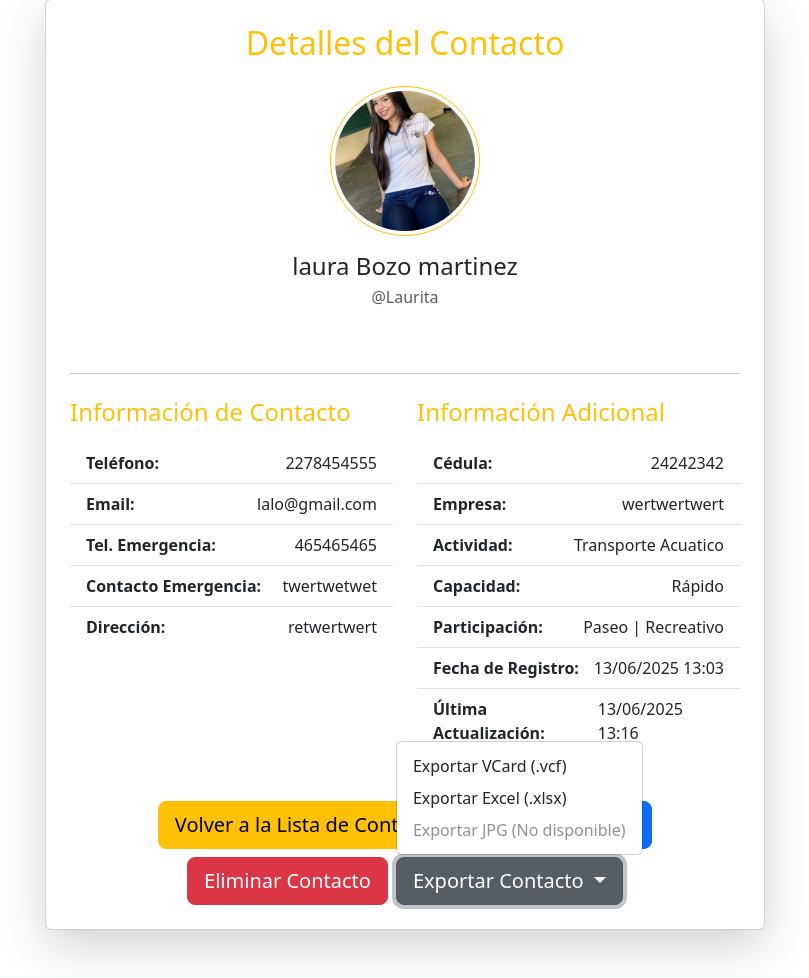
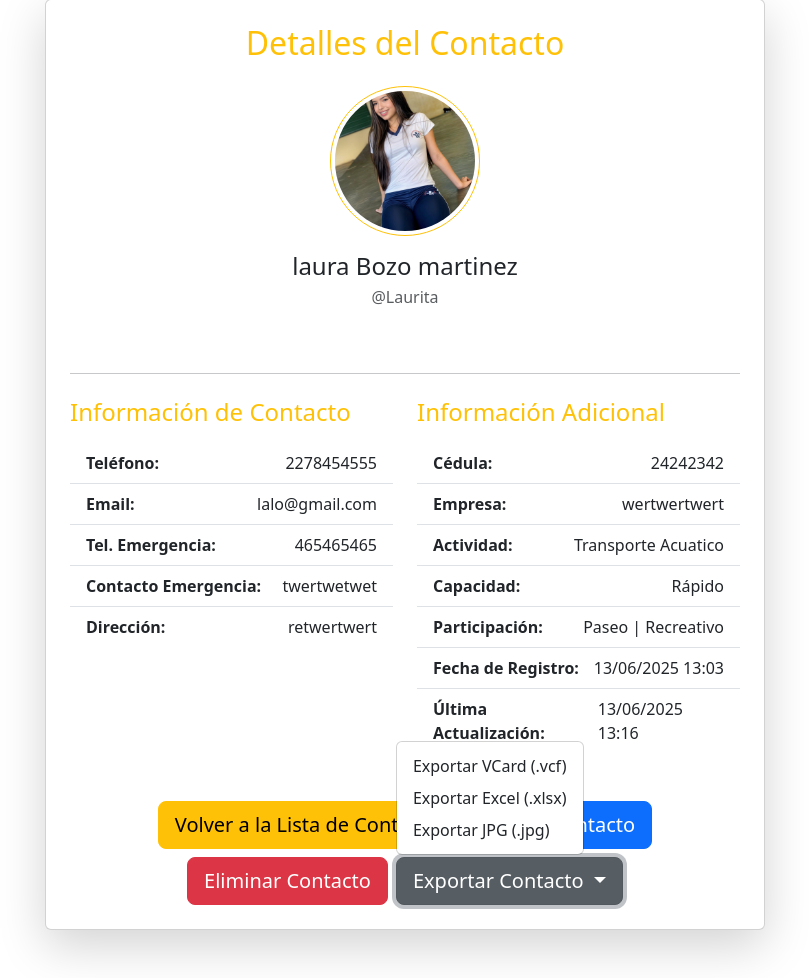
Before and after one commit to kerm1977/flask, a Flask app: page /contactos/ver_detalle/1 in a window 1280 px wide, after a click on "Exportar Contacto". Shown: the part 105-1083 px from the top of the page, without its empty margins (235-1044 px from the left). Run offline with Flask 3, Linux system fonts and the light colour scheme; a user stored in the database is signed in; data comes from the database, SQL or seed files in the repository.

Commit message:
exporta a vcard y excel y jpg

```diff
--- a/templates/detalle_contactos.html
+++ b/templates/detalle_contactos.html
@@ -6,7 +6,7 @@
 <div class="container mt-5 mb-5">
     <div class="row justify-content-center">
         <div class="col-md-9 col-lg-8">
-            <div class="card shadow-lg p-4">
+            <div class="card shadow-lg p-4" id="contact-details-card"> {# AÑADIR ID A LA TARJETA #}
                 <h2 class="card-title text-center mb-4 text-warning">Detalles del Contacto</h2>
 
                 <div class="text-center mb-4">
@@ -127,7 +127,8 @@
                         <ul class="dropdown-menu" aria-labelledby="dropdownMenuButton">
                             <li><a class="dropdown-item" href="{{ url_for('contactos.exportar_vcard', user_id=user.id) }}">Exportar VCard (.vcf)</a></li>
                             <li><a class="dropdown-item" href="{{ url_for('contactos.exportar_excel', user_id=user.id) }}">Exportar Excel (.xlsx)</a></li>
-                            <li><a class="dropdown-item disabled" href="#" title="La exportación a JPG desde el servidor es compleja y no está implementada directamente.">Exportar JPG (No disponible)</a></li>
+                            {# CAMBIO AQUÍ: Enlace a JS para exportar JPG #}
+                            <li><a class="dropdown-item" href="#" id="exportJpgBtn">Exportar JPG (.jpg)</a></li>
                         </ul>
                     </div>
                 </div>
@@ -159,4 +160,42 @@
     </div>
 </div>
 
+{# Script para html2canvas para exportar a JPG #}
+<script src="https://cdnjs.cloudflare.com/ajax/libs/html2canvas/1.4.1/html2canvas.min.js"></script>
+<script>
+    document.addEventListener('DOMContentLoaded', function() {
+        const exportJpgBtn = document.getElementById('exportJpgBtn');
+        if (exportJpgBtn) {
+            exportJpgBtn.addEventListener('click', function(e) {
+                e.preventDefault(); // Evita que el enlace recargue la página
+
+                const cardElement = document.getElementById('contact-details-card'); // Elemento a capturar
+                if (cardElement) {
+                    html2canvas(cardElement, {
+                        scale: 2, // Aumenta la resolución de la captura
+                        useCORS: true, // Importante si hay imágenes de diferentes orígenes
+                        logging: false // Deshabilita los logs en consola
+                    }).then(function(canvas) {
+                        const link = document.createElement('a');
+                        link.download = 'contacto_{{ user.username }}.jpg'; // Nombre del archivo
+                        link.href = canvas.toDataURL('image/jpeg', 0.9); // Calidad 90% para JPG
+                        document.body.appendChild(link);
+                        link.click(); // Simula un clic en el enlace para descargar
+                        document.body.removeChild(link);
+                    }).catch(err => {
+                        console.error('Error al generar la imagen JPG:', err);
+                        // Aquí podrías mostrar un mensaje al usuario con Flask Flash
+                        // o un simple alert, aunque evitamos alerts en general.
+                        // Para este caso, un flash en el frontend sería más complejo sin un refresh.
+                        // Para simplicidad, se loguea en consola.
+                        alert('Hubo un error al exportar la imagen. Por favor, inténtalo de nuevo.');
+                    });
+                } else {
+                    console.error('No se encontró el elemento con ID "contact-details-card".');
+                }
+            });
+        }
+    });
+</script>
+
 {% endblock %}
```
